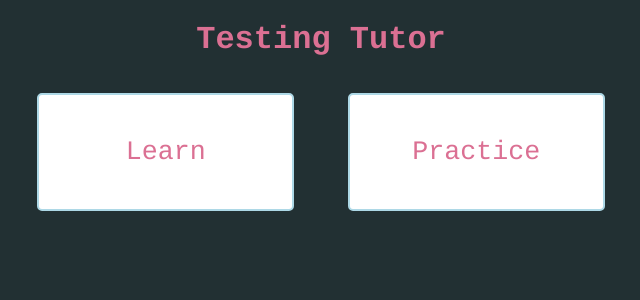
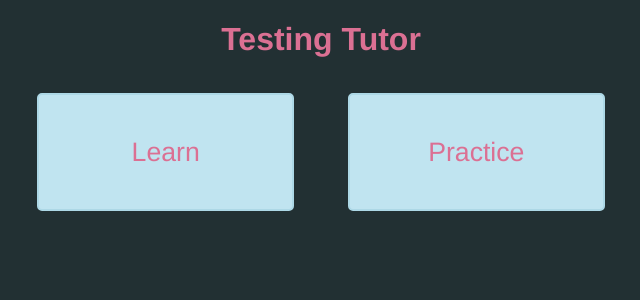
Before and after one commit to Alec-Phillips/Comps-Project, a React (Create React App) app in the folder project-code/: page / in a window 1280 px wide. Shown: the top 300 px of the page, without its empty margins (319-959 px from the left). Built offline with nearby package versions, Linux system fonts and the light colour scheme.

Commit message:
improve learning materials for unit and integration testing

```diff
--- a/project-code/src/App.css
+++ b/project-code/src/App.css
@@ -1,7 +1,7 @@
 body {
   background-color: rgb(34, 48, 51);
   /* font-family: Andale Mono, monospace; */
-  font-family: Courier, monospace;
+  font-family: Helvetica, Courier, monospace;
 }
 
 .codeBlock {
@@ -51,3 +51,7 @@ input {
   display: flex;
   flex-direction: column;
 }
+
+code {
+  font-size: 11pt;
+}
--- a/project-code/src/App.js
+++ b/project-code/src/App.js
@@ -102,11 +102,7 @@ function App() {
         activeLearnSection.length ? (
           <ContentArea>
             {parse(activeLearnSection)}
-            {parse('<h1> hi there </h1>')}
           </ContentArea>
-          // <div>
-          //   <p>{activeLearnSection}</p>
-          // </div>
         ) : null
       }
       {
--- a/project-code/src/ContentOptionButton.js
+++ b/project-code/src/ContentOptionButton.js
@@ -2,7 +2,7 @@ import styled from 'styled-components';
 
 const StyledOption = styled.div`
   background: transparent;
-  background-color: ${props => props.active ? 'yellow' : 'white'};
+  background-color: ${props => props.active ? 'yellow' : 'rgb(192, 228, 240)'};
   border-radius: 5px;
   border: 2px solid lightblue;
   color: palevioletred;
--- a/project-code/src/OptionButton.js
+++ b/project-code/src/OptionButton.js
@@ -3,7 +3,7 @@ import styled from 'styled-components';
 
 const StyledOption = styled.div`
     background: transparent;
-    background-color: ${props => props.active ? 'yellow' : 'white'};
+    background-color: ${props => props.active ? 'yellow' : 'rgb(192, 228, 240)'};
     border-radius: 5px;
     border: 2px solid lightblue;
     color: palevioletred;
--- a/project-code/src/constants/learning-materials/learningMaterials.js
+++ b/project-code/src/constants/learning-materials/learningMaterials.js
@@ -14,34 +14,168 @@ const html = `<div>
 export const contentDescriptions = [
   {
     "label": "Introduction",
-    "description": `Testing is an important part of developing software, and having a good understanding of some of the
-    basics can go a long way in making you a well rounded engineer. Often, testing can seem like a burden or become an
-    afterthought, because it can seem less enjoyable than implementing new features. However, it is important to verify
-    the correctness of your code, and having comprehensive testing will make your projects much easier to maintain in
-    the future. By reading through the material here and doing the practice exercises, you should have a better
-    understanding of the basics of software testing.`
+    "description": `
+    <h1>Introduction</h1>
+    <hr></hr>
+    <h3>Why should you learn about software testing?</h3>
+    <ul>
+      <li>Ensures that code it acting as expected</li>
+      <li>Makes issues introduced by new features easier to diagnose</li>
+      <li>Code becomes more maintainable and easier to extend</li>
+      <li>You become more employable - professional engineers are expected to test their code, and there are entire positions that are devoted to testing</li>
+    </ul>
+    <hr></hr>
+    <h3>Challenges of software testing</h3>
+    <ul>
+      <li>Must deeply understand the goals of the features/code being tested</li>
+      <li>It can be difficult to identify all edge cases</li>
+      <li>There are many possible inputs to consider, especially when a non-technical user is interacting with the system</li>
+    </ul>
+    <hr></hr>
+    <h3>Content Overview</h3>
+    <p>Testing can be broken down into categories based on scope and style</p>
+    <p>This material will work through these different types, providing examples of each</p>`
   },
   {
     "label": "Unit Testing",
-    "description": `Unit tests exercise small pieces of code, usually individual functions or modules. These are usually
-    the firststep in testing code, as it is important to ensure that each function is working correctly so that you can
-    be confident when other parts of the code are interacting with it. When writing unit tests it is important to
-    consider a range of possible inputs, especially edge cases, and also potential errors that the function should raise.
-    Since there are any inputs that the function may get that should halt execution and raise an error, it is important
-    to test for that in your unit tests. Unit tests exercise small pieces of code, usually individual functions or
-    modules. These are usually the first step in testing code, as it is important to ensure that each function is
-    working correctly so that you can be confident when other parts of the code are interacting with it. When writing
-    unit tests it is important to consider a range of possible inputs, especially edge cases, and also potential errors
-    that the function should raise. Since there are any inputs that the function may get that should halt execution and
-    raise an error, it is important to test for that in your unit tests.`
+    "description": `
+    <h1>Unit Testing</h1>
+    <hr></hr>
+    <h3>Scope</h3>
+    <ul>
+      <li>Unit tests exercise small pieces of code, usually individual functions or modules</li>
+      <li>These are usually the first step in testing code, as it is important to ensure that each function is working correctly so that you can
+      be confident when other parts of the code are interacting with it</li>
+    </ul>
+    <hr></hr>
+    <h3>Writing Unit Tests</h3>
+    <ul>
+      <li>Consider a range of possible inputs</li>
+      <li>Think about edge cases - this is difficult and takes practice</li>
+      <li>Consider whether the function raises errors - test for those</li>
+    </ul>
+    <hr></hr>
+    <h3>Example</h3>
+    Say you have the function:
+    <pre>
+      <code>
+      function getMax(array) {
+        let max = array[0];
+        for (let i = 1; i < array.length; i ++) {
+          if (array[i] > max) {
+            max = array[i];
+          }
+        }
+        return max;
+      }
+      </code>
+    </pre>
+    Unit tests usually involve an <code>assert</code> statement. This is a statement that expects a certain condition to
+    be true. This is a way of saying that we expect our function to output a specific result.
+    <br></br>
+    Unit tests for this may look like:
+    <pre>
+      <code class='javascript'>
+      assert(getMax([1,2,3,4,5]) === 5);
+      assert(getMax([5,4,3,2,1]) === 5);
+      assert(getMax([]) === null);
+      </code>
+    </pre>
+    These unit tests would expose a bug in the code: the empty array input is not handled. This makes it clear where the
+    error is located and the code can be easily adjusted.
+
+    Note the use of <code>assert</code> statements. These statements check the condition contained within, and if the
+    condition evaluates to false, an error will be raised. This means that when the tests are run, the code will error
+    out if a test fails.
+    `
   },
   {
     "label": "Integration Tetsting",
-    "description": `Integration tests are one level more zoomed out than unit tests. They involve testing how multiple
-    modules of the code are interacting with one another. For example, your system may be an application that gets
-    weather information for a user-provided location. You may have one component that handles retrieving weather data,
-    and another that parses and formats the user input. An integration test would check that these two components are
-    interacting correctly.`
+    "description": `
+    <h1>Integration Testing</h1>
+    <hr></hr>
+    <h3>Scope</h3>
+    <ul>
+      <li>One level more zoomed out than unit tests</li>
+      <li>Involves testing how multiple modules of the code are interacting with one another</li>
+    </ul>
+    <hr></hr>
+    <h3>Writing Integration Tests</h3>
+    <ul>
+      <li>Consider all possible interactions between the pieces of code being integrated</li>
+      <li>Think about what inputs may cause unexpected behavior</li>
+    </ul>
+    <hr></hr>
+    <h3>Example</h3>
+    Say your application gets weather information for a user-provided location for a past date
+    <br></br>
+    Possible Modules of Code:
+    <ul>
+      <li>Mechanism that takes and formats user input (verifies that the input is valid, formats it correctly for the next component)</li>
+      <li>Mechanism for retrieving weather information based on the user input</li>
+    </ul>
+    Say the interface for the input formatter looks like:
+    <pre>
+      <code>
+      class InputHandler {
+
+        format(input) {
+          // takes an input that can be a city name or zip code, along with a date
+          // validates input
+          // returns an object with the city name, zip code, and date
+          //    will retrieve the one that is not provided from a database
+        }
+      }
+      </code>
+    </pre>
+    And the interface for the weather retrieval system looks like:
+    <pre>
+      <code>
+      class GetWeather {
+
+        retrieve(locationData) {
+          // takes an object with a city name, zip code. and date
+          // queries database to get weather for input location from target date
+          // returns the weather data
+        }
+      }
+      </code>
+    </pre>
+    A possible test case that exercises the integration of these components:
+    <pre>
+      <code>
+      function TestInputHanderGetWeatherIntegration1() {
+        // create instance of input handler
+        const inputHandler = new InputHandler();
+
+        // create instance of the weather retriever
+        const weatherRetriever = new GetWeather();
+
+
+        // use the input handler to get the formatted user input
+        const formattedInput = inputHandler.format('90041', '10/10/2010');
+
+        // call the weather retriever with the formatted input
+        const weatherResult = weatherRetriever.retrieve(formattedInput);
+
+
+        // check if the result is accurate
+        // (this assumes we know what the system should output for this input)
+        const expectedResult = '79 degrees';
+        assert(weatherResult === expectedResult);
+      }
+      </code>
+    </pre>
+    It is assumed that each of these components would be thoroughly unit tested first
+    <br></br>
+    Notice that the test follows an <em>arrange</em>, <em>act</em>, <em>assert</em> pattern
+    <ol>
+      <li>arrange: first we set up the necessary components that would be used in the test</li>
+      <li>act: we performed the operations that we want to test</li>
+      <li>assert: we checked if the result of the act stage yielded the expected result</li>
+    </ol>
+    This is a generally accepted format for writing test cases, and it is best practice to follow this pattern
+    `
   },
   {
     "label": "System Testing",
```
